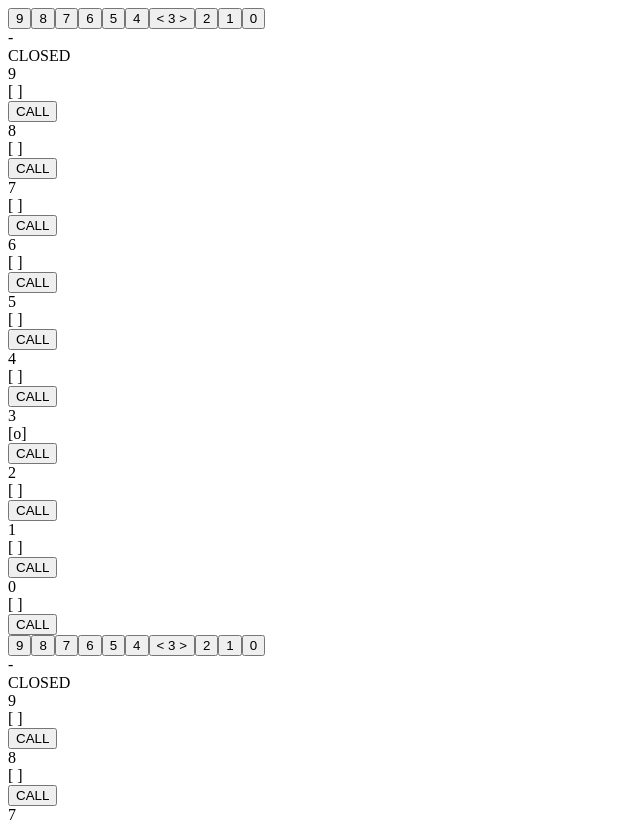
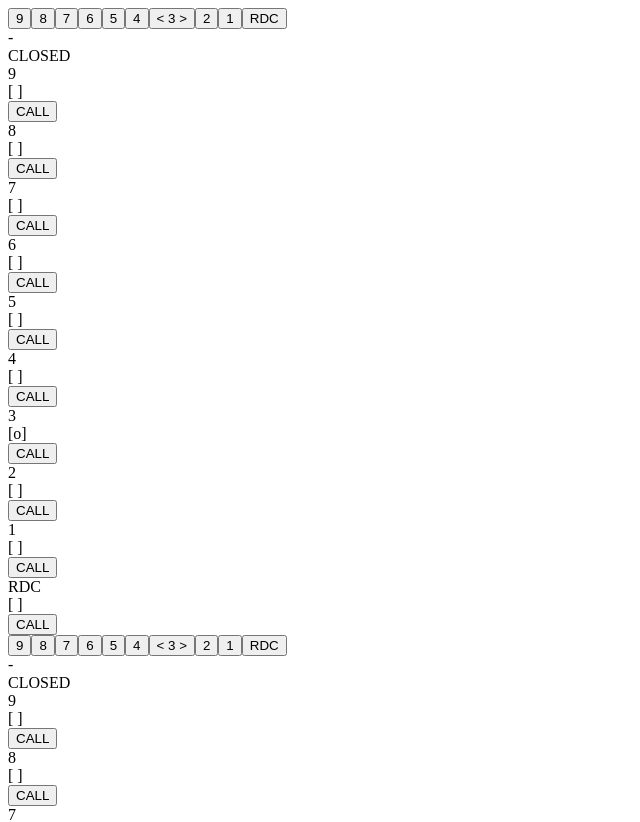
Before and after one commit to lde-moul/elevator, a React app: page / in a window 1280 px wide. Shown: the top 822 px of the page, without its empty margins (0-640 px from the left). Built offline with nearby package versions, Linux system fonts and the light colour scheme; no server answers.

Commit message:
Display floor 0 differently

```diff
--- /dev/null
+++ b/src/client/Util.tsx
@@ -0,0 +1,5 @@
+'use strict';
+
+
+export const getFloorName = (floor: number): string =>
+    (floor !== 0) ? floor.toString() : 'RDC';
--- a/src/client/components/FloorButton.tsx
+++ b/src/client/components/FloorButton.tsx
@@ -1,4 +1,6 @@
 'use strict';
+
+import { getFloorName } from '../Util';
 
 import React from 'react';
 
@@ -8,9 +10,11 @@ interface FloorButtonProps {
 };
 
 export default ({ floor, active }: FloorButtonProps) => {
+  const name = getFloorName(floor);
+
   return (
     <button>
-      {active ? `< ${floor} >` : floor}
+      {active ? `< ${name} >` : name}
     </button>
   );
 }
--- a/src/client/components/FloorName.tsx
+++ b/src/client/components/FloorName.tsx
@@ -1,4 +1,6 @@
 'use strict';
+
+import { getFloorName } from '../Util';
 
 import React from 'react';
 
@@ -9,7 +11,7 @@ interface FloorNameProps {
 export default ({ floor }: FloorNameProps) => {
   return (
     <div>
-      {floor}
+      {getFloorName(floor)}
     </div>
   );
 }
```
